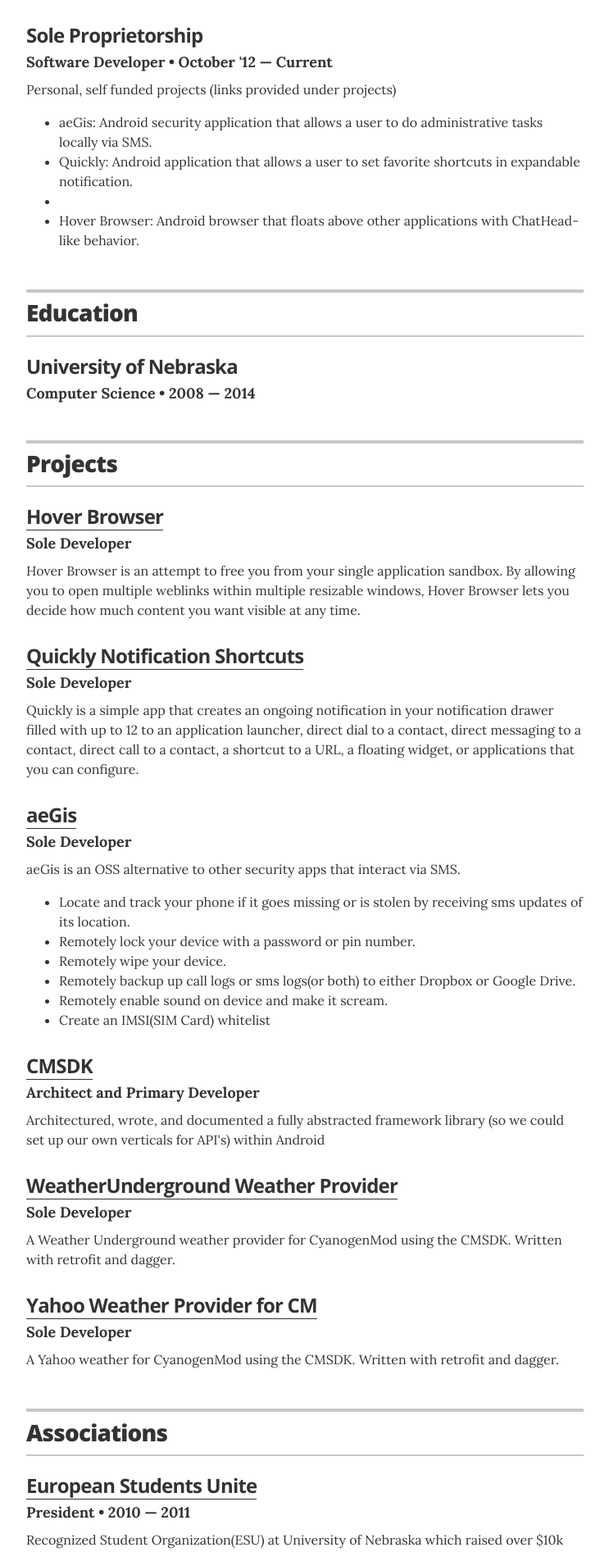
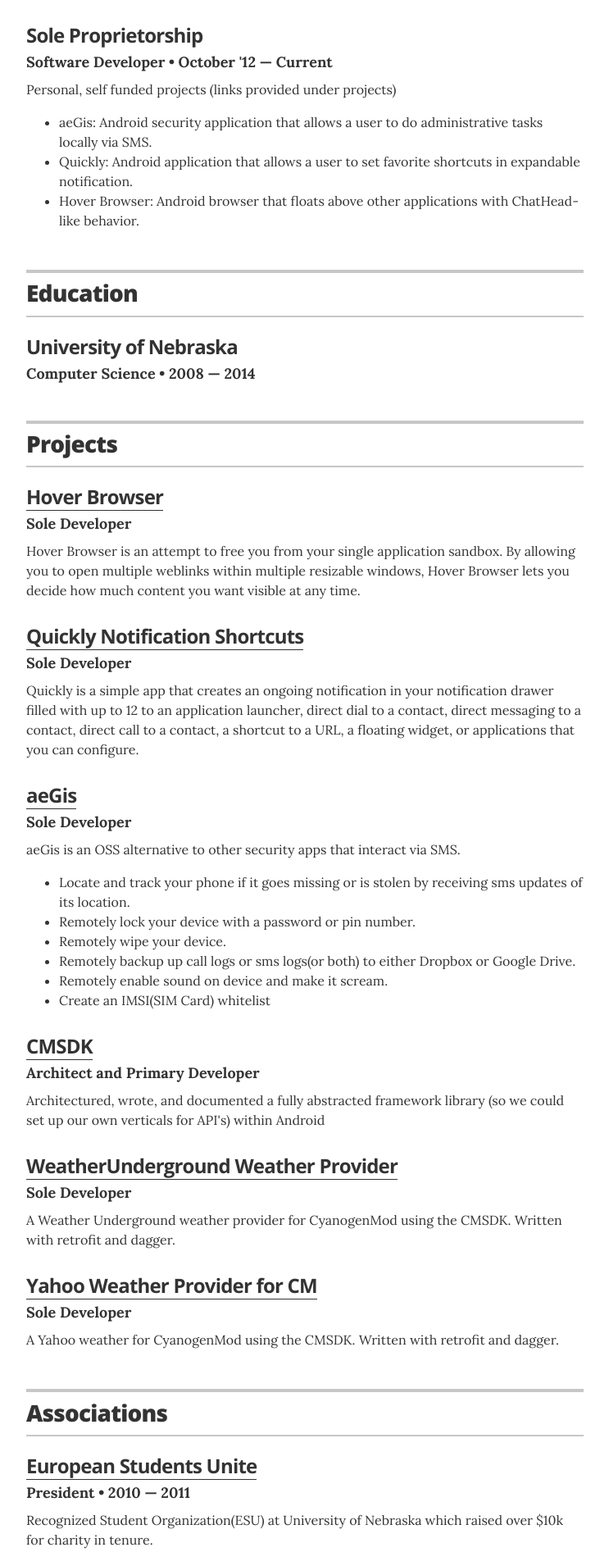
Before and after one commit to Decad3nce/decad3nce.github.io, a Jekyll site: the page built from index.html, in a window 1280 px wide. Shown: the part 1695-3588 px from the top of the page at 82% size, without its empty margins (268-1011 px from the left). Built offline with Jekyll 4.4.1, drawn with Linux system fonts in a browser that asks for light colours.

Commit message:
Fix extra bullet.

```diff
--- a/_layouts/resume.html
+++ b/_layouts/resume.html
@@ -99,7 +99,7 @@
           <p class="resume-item-copy">Personal, self funded projects (links provided under projects)</p>
           <ul class="resume-item-list">
             <li>aeGis: Android security application that allows a user to do administrative tasks locally via SMS.</li>
-            <li>Quickly: Android application that allows a user to set favorite shortcuts in expandable notification.<li>
+            <li>Quickly: Android application that allows a user to set favorite shortcuts in expandable notification.</li>
             <li>Hover Browser: Android browser that floats above other applications with ChatHead-like behavior.</li>
           </ul>
         </div><!-- end of resume-item -->
```
